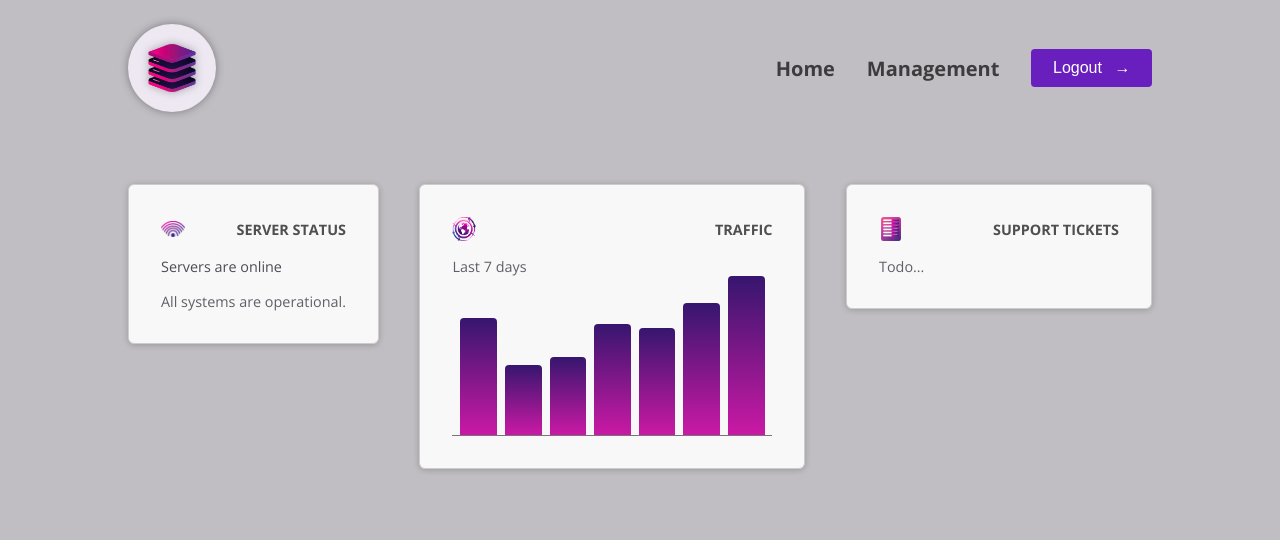
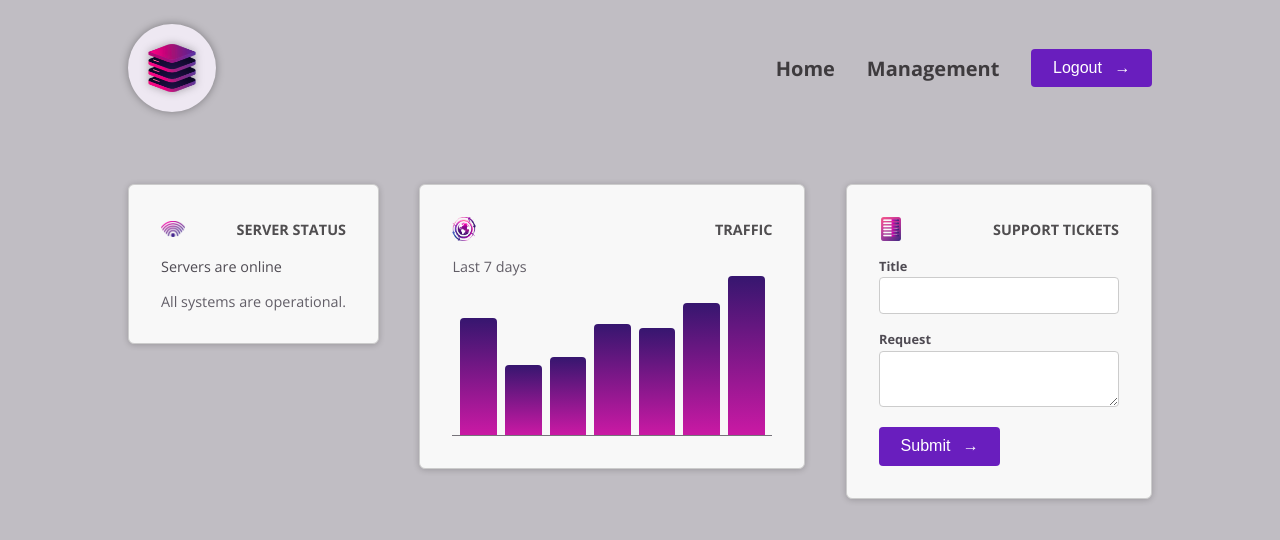
Before and after one commit to moonmirXD/angular-deep-dive, an Angular app: page / in a window 1280 px wide. Shown: the top 540 px of the page. Built offline with nearby package versions, Linux system fonts and the light colour scheme.

Commit message:
Adding forms to components

```diff
--- /dev/null
+++ b/src/app/dashboard/tickets/new-ticket/new-ticket.component.html
@@ -0,0 +1,16 @@
+<form>
+  <p>
+    <label id="title">Title</label>
+    <input name="title" id="title" />
+  </p>
+  <p>
+    <label id="request">Request</label>
+    <textarea name="request" id="request"></textarea>
+  </p>
+  <p>
+    <button>
+      <span> Submit </span>
+      <span class="icon"> → </span>
+    </button>
+  </p>
+</form>
--- /dev/null
+++ b/src/app/dashboard/tickets/ticket/ticket.component.html
@@ -0,0 +1 @@
+<p>ticket works!</p>
--- a/src/app/dashboard/tickets/tickets.component.html
+++ b/src/app/dashboard/tickets/tickets.component.html
@@ -1,3 +1,3 @@
-<div id="status">
-  <p>Todo...</p>
+<div id="new-ticket">
+  <app-new-ticket />
 </div>
--- a/src/app/dashboard/tickets/tickets.component.ts
+++ b/src/app/dashboard/tickets/tickets.component.ts
@@ -1,10 +1,12 @@
 import { Component } from '@angular/core';
 import { DashboardItemComponent } from '../dashboard-item/dashboard-item.component';
+import { NewTicketComponent } from './new-ticket/new-ticket.component';
 
 @Component({
   selector: 'app-tickets',
   standalone: true,
   templateUrl: './tickets.component.html',
   styleUrl: './tickets.component.css',
+  imports: [NewTicketComponent],
 })
 export class TicketsComponent {}
--- a/src/styles.css
+++ b/src/styles.css
@@ -221,3 +221,60 @@
 button:hover .icon {
   transform: translateX(4px);
 }
+
+#tickets {
+  display: flex;
+  flex-direction: column;
+  gap: 1.5rem;
+}
+
+#tickets ul {
+  list-style: none;
+  margin: 0;
+  padding: 0;
+  width: 15rem;
+}
+
+#tickets li {
+  margin: 0.5rem 0;
+}
+
+#tickets p {
+  margin: 0;
+  color: #4f4b53;
+}
+
+#tickets h2 {
+  margin: 0;
+  font-size: 1.1rem;
+  color: #38343c;
+}
+
+#new-ticket {
+  width: 15rem;
+}
+
+@media (min-width: 768px) {
+  #tickets {
+    flex-direction: row;
+  }
+}
+
+#new-ticket label {
+  display: block;
+  font-size: 0.8rem;
+  font-weight: bold;
+  margin-bottom: 0.15rem;
+  color: #4f4b53;
+}
+
+#new-ticket input,
+#new-ticket textarea {
+  width: 100%;
+  padding: 0.5rem;
+  border: 1px solid #ccc;
+  border-radius: 4px;
+  font: inherit;
+  font-size: 0.9rem;
+  color: #4f4b53;
+}
```
Also changed, not shown: src/app/dashboard/tickets/new-ticket/new-ticket.component.ts (added, +12 -0 lines), src/app/dashboard/tickets/ticket/ticket.component.ts (added, +12 -0 lines), src/app/dashboard/tickets/new-ticket/new-ticket.component.css (added), src/app/dashboard/tickets/ticket/ticket.component.css (added).
